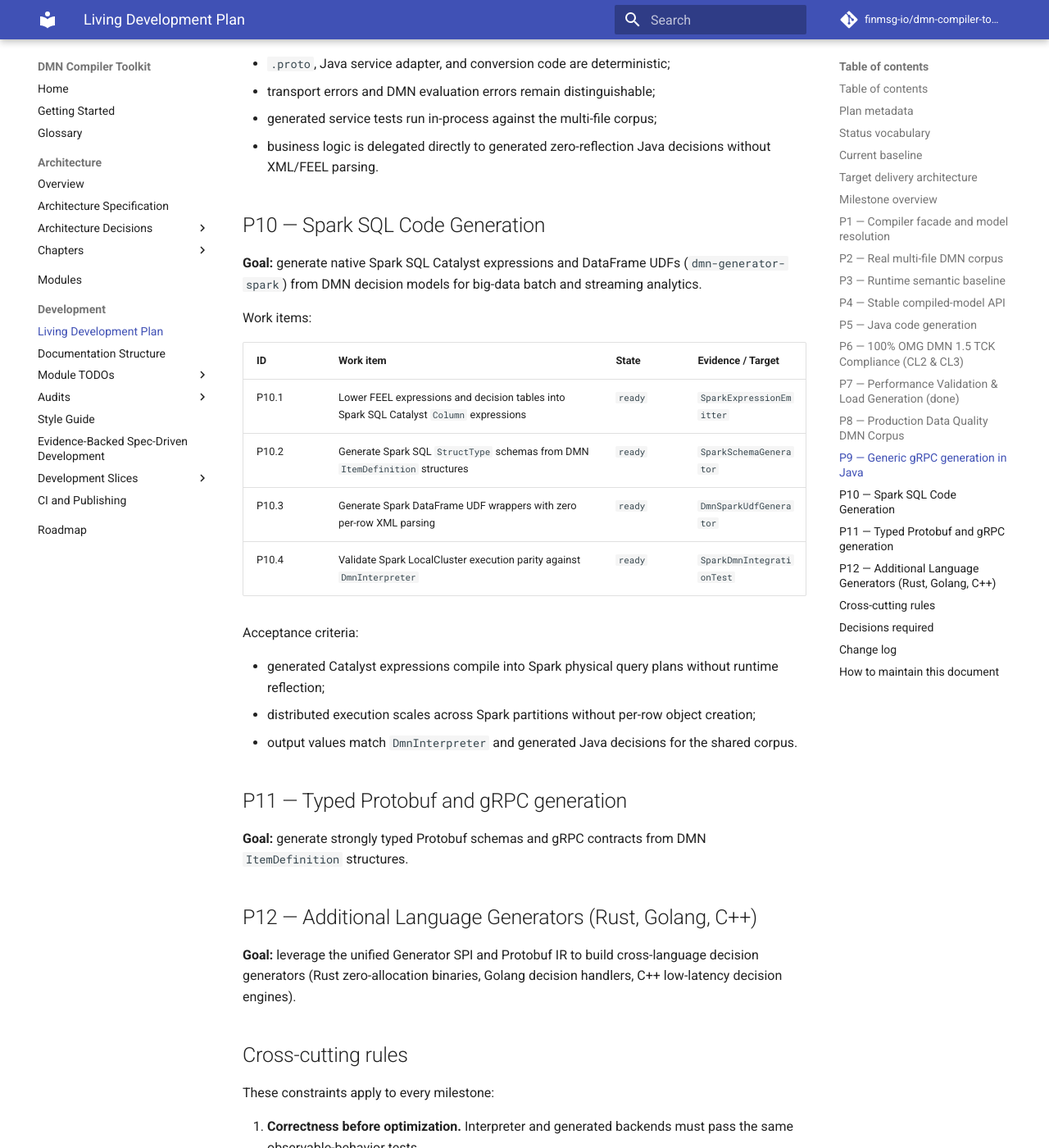
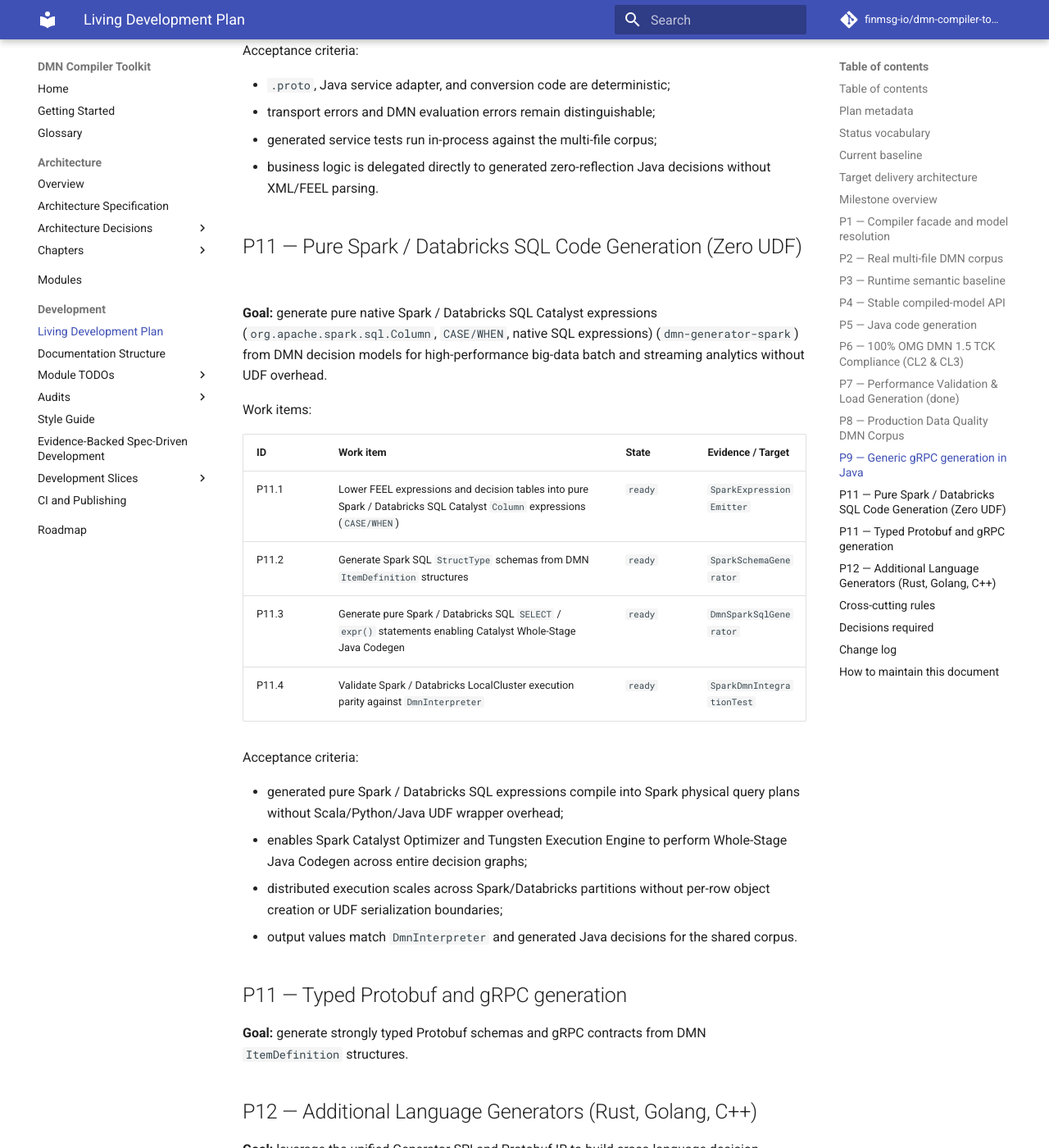
Before and after one commit to finmsg-io/dmn-compiler-toolkit, an MkDocs documentation site: the page built from docs/development-plan.md, in a window 1280 px wide and 1400 px high, scrolled down 11556 px. Shown: the whole window at 82% size. Built offline with MkDocs 1.6.1 and Material for MkDocs 9.7.7, drawn with Linux system fonts in a browser that asks for light colours; comment, search, counter and statistics services are not loaded; some of the changed text lies outside the part shown.

Commit message:
docs: update Spark generator specifications to pure Spark/Databricks SQL without UDFs

```diff
--- a/docs/development-plan.md
+++ b/docs/development-plan.md
@@ -37,8 +37,8 @@ promise. Update it whenever implementation evidence or priorities materially cha
 | Last reviewed | 2026-08-07 |
 | Current phase | P9 — Data Quality DMN Corpus (`dq-field-validation`, `dq-cross-field-consistency`, `dq-scoring`) `done` |
 | Overall state | compiler facade, model resolver, runtime baseline, Java generator, 100% OMG DMN 1.5 TCK conformance, JMH benchmarks, dmn-optimizer, and Data Quality DMN Corpus established |
-| Primary objective | generic gRPC adapters (P10) and Spark SQL generation (P11) |
-| Next major objective | generic gRPC adapters (P10) and Spark SQL generation (P11) |
+| Primary objective | generic gRPC adapters (P10) and pure Spark / Databricks SQL generator (P11) |
+| Next major objective | generic gRPC adapters (P10) and pure Spark / Databricks SQL generator (P11) |
 
 <a id="contents-section-2"></a>
 ## Status vocabulary
@@ -79,7 +79,7 @@ The entire test reactor passes cleanly across all 11 modules and 3,611 compliant
 The main remaining objectives are:
 
 - generic gRPC adapters in Java (`dmn-grpc`);
-- Spark SQL Catalyst expression & DataFrame UDF generator (`dmn-generator-spark`);
+- pure Spark / Databricks SQL Catalyst expression generator (`dmn-generator-spark`, zero UDF overhead);
 - native code generation backends (Rust, Go).
 
 <a id="contents-section-4"></a>
@@ -121,7 +121,7 @@ a transport adapter around generated Java, not a separate DMN execution engine.
 | P8 | Static Optimizer Pass | `done` | P5, P7 | Constant folding, algebraic simplification, and rule pruning passes (`dmn-optimizer`) |
 | P9 | Production Data Quality DMN Corpus | `done` | P2, P5 | Real-world Data Quality DMN model corpus (`dq-field-validation`, `dq-cross-field-consistency`, `dq-scoring`) |
 | P10 | Generic gRPC generation in Java | `ready` | P4, P5 | Transport-neutral `evaluation.proto` and Java gRPC service adapters backed by generated Java decisions |
-| P11 | Spark SQL Catalyst & DataFrame UDF generator | `proposed` | P5, P8 | Lowering FEEL and decision tables to Spark SQL Catalyst expressions |
+| P11 | Pure Spark / Databricks SQL Generator | `proposed` | P5, P8 | Lowering FEEL and decision tables to pure native Spark / Databricks SQL Catalyst Column expressions (zero UDF overhead) |
 | P12 | Typed Protobuf and gRPC generation | `proposed` | P10, P11 | Eligible DMN types produce deterministic typed service contracts |
 | P13 | Additional Language Generators (Rust, Go, C++) | `proposed` | P5, P10 | Native zero-allocation binaries in Rust, Go handlers, and C++ decision engines |
 
@@ -336,23 +336,24 @@ Acceptance criteria:
 - business logic is delegated directly to generated zero-reflection Java decisions without XML/FEEL parsing.
 
 <a id="contents-section-15"></a>
-## P10 — Spark SQL Code Generation
+## P11 — Pure Spark / Databricks SQL Code Generation (Zero UDF)
 
-**Goal:** generate native Spark SQL Catalyst expressions and DataFrame UDFs (`dmn-generator-spark`) from DMN decision models for big-data batch and streaming analytics.
+**Goal:** generate pure native Spark / Databricks SQL Catalyst expressions (`org.apache.spark.sql.Column`, `CASE/WHEN`, native SQL expressions) (`dmn-generator-spark`) from DMN decision models for high-performance big-data batch and streaming analytics without UDF overhead.
 
 Work items:
 
 | ID | Work item | State | Evidence / Target |
 | --- | --- | --- | --- |
-| P10.1 | Lower FEEL expressions and decision tables into Spark SQL Catalyst `Column` expressions | `ready` | `SparkExpressionEmitter` |
-| P10.2 | Generate Spark SQL `StructType` schemas from DMN `ItemDefinition` structures | `ready` | `SparkSchemaGenerator` |
-| P10.3 | Generate Spark DataFrame UDF wrappers with zero per-row XML parsing | `ready` | `DmnSparkUdfGenerator` |
-| P10.4 | Validate Spark LocalCluster execution parity against `DmnInterpreter` | `ready` | `SparkDmnIntegrationTest` |
+| P11.1 | Lower FEEL expressions and decision tables into pure Spark / Databricks SQL Catalyst `Column` expressions (`CASE/WHEN`) | `ready` | `SparkExpressionEmitter` |
+| P11.2 | Generate Spark SQL `StructType` schemas from DMN `ItemDefinition` structures | `ready` | `SparkSchemaGenerator` |
+| P11.3 | Generate pure Spark / Databricks SQL `SELECT` / `expr()` statements enabling Catalyst Whole-Stage Java Codegen | `ready` | `DmnSparkSqlGenerator` |
+| P11.4 | Validate Spark / Databricks LocalCluster execution parity against `DmnInterpreter` | `ready` | `SparkDmnIntegrationTest` |
 
 Acceptance criteria:
 
-- generated Catalyst expressions compile into Spark physical query plans without runtime reflection;
-- distributed execution scales across Spark partitions without per-row object creation;
+- generated pure Spark / Databricks SQL expressions compile into Spark physical query plans without Scala/Python/Java UDF wrapper overhead;
+- enables Spark Catalyst Optimizer and Tungsten Execution Engine to perform Whole-Stage Java Codegen across entire decision graphs;
+- distributed execution scales across Spark/Databricks partitions without per-row object creation or UDF serialization boundaries;
 - output values match `DmnInterpreter` and generated Java decisions for the shared corpus.
 
 <a id="contents-section-16"></a>
```
Also changed, not shown: docs/roadmap.md (+1 -1 lines).
